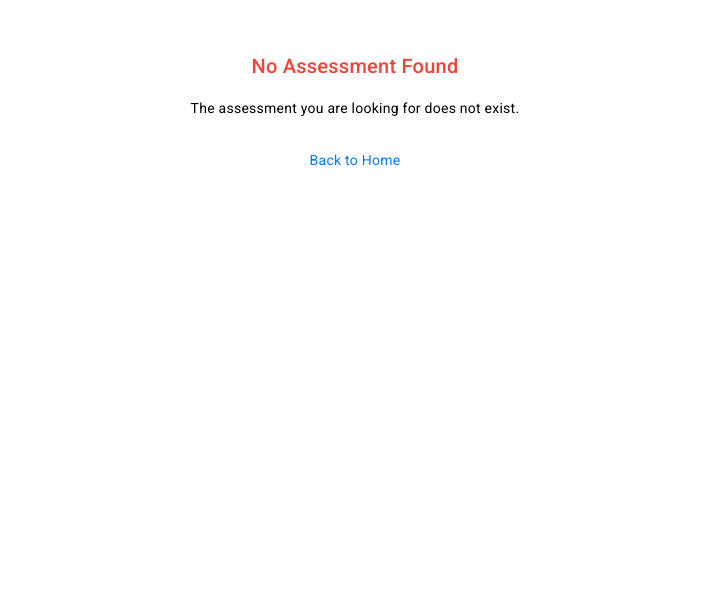
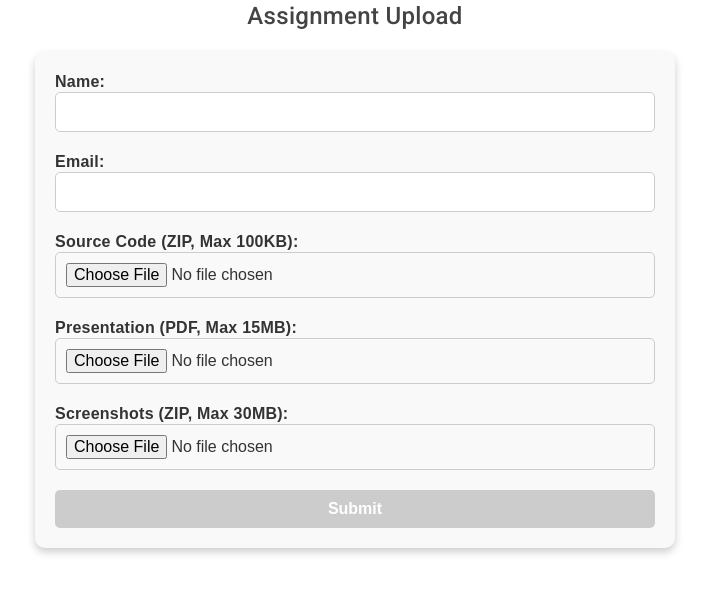
Before and after one commit to vinodh1988/live-assess, an Angular app: page /assignment-upload/1 in a window 1280 px wide. Before the commit this address led to /no-assessment-found. Shown: the top 594 px of the page, without its empty margins (285-994 px from the left). Built offline with nearby package versions, Linux system fonts and the light colour scheme.

Commit message:
assignment-upload

```diff
--- a/src/app/app-routing.module.ts
+++ b/src/app/app-routing.module.ts
@@ -2,13 +2,17 @@ import { NgModule } from '@angular/core';
 import { RouterModule, Routes } from '@angular/router';
 import { TestComponent } from './test/test.component';
 import { NoAssessmentFoundComponent } from './no-assessment-found/no-assessment-found.component';
+import { AssignmentUploadComponent } from './assignment-upload/assignment-upload.component';
 
 const routes: Routes = [
   // The route where both personal details and the test are handled
   { path: 'assessments/:assessmentcode', component: TestComponent },
+  { path: 'assignment-upload/:assignmentcode', component: AssignmentUploadComponent },
   { path: 'no-assessment-found', component: NoAssessmentFoundComponent },
   { path: '**', redirectTo: 'no-assessment-found' },
-  { path: '**', redirectTo: 'assessments/testcode', pathMatch: 'full' } // Fallback route
+  { path: '**', redirectTo: 'assessments/testcode', pathMatch: 'full' },
+
+  // Fallback route
 ];
 
 
--- a/src/app/app.module.ts
+++ b/src/app/app.module.ts
@@ -14,6 +14,7 @@ import { MatDialogModule } from '@angular/material/dialog';
 import { provideAnimationsAsync } from '@angular/platform-browser/animations/async';
 import { ErrorHandlerService } from './interceptors/error-handler.service';
 import { NoAssessmentFoundComponent } from './no-assessment-found/no-assessment-found.component';
+import { AssignmentUploadComponent } from './assignment-upload/assignment-upload.component';
 
 @NgModule({
   declarations: [
@@ -22,7 +23,8 @@ import { NoAssessmentFoundComponent } from './no-assessment-found/no-assessment-
     TestComponent,
     MinutesSecondsPipe,
     ConfirmDialogComponent,
-    NoAssessmentFoundComponent
+    NoAssessmentFoundComponent,
+    AssignmentUploadComponent
   ],
   imports: [
     BrowserModule,
--- /dev/null
+++ b/src/app/assignment-upload/assignment-upload.component.css
@@ -0,0 +1,91 @@
+/* General styling for the form */
+form {
+    max-width: 600px;
+    margin: 0 auto;
+    padding: 20px;
+    background-color: #f9f9f9;
+    border-radius: 10px;
+    box-shadow: 0 4px 8px rgba(0, 0, 0, 0.2);
+    font-family: Arial, sans-serif;
+  }
+
+  /* Style for form labels */
+  label {
+    display: block;
+    font-size: 1rem;
+    font-weight: bold;
+    margin-bottom: 5px;
+    color: #333;
+  }
+
+  /* Style for input fields */
+  input[type="text"],
+  input[type="email"],
+  input[type="file"] {
+    width: 100%;
+    padding: 10px;
+    margin-bottom: 15px;
+    border: 1px solid #ccc;
+    border-radius: 5px;
+    font-size: 1rem;
+    box-sizing: border-box;
+    outline: none;
+  }
+
+  input[type="text"]:focus,
+  input[type="email"]:focus,
+  input[type="file"]:focus {
+    border-color: #007bff;
+    box-shadow: 0 0 5px rgba(0, 123, 255, 0.5);
+  }
+
+  /* Styling for error messages */
+  div[ngIf] {
+    color: #ff0000;
+    font-size: 0.9rem;
+    margin-bottom: 15px;
+  }
+
+  /* Buttons */
+  button[type="submit"] {
+    display: block;
+    width: 100%;
+    padding: 10px 15px;
+    background-color: #007bff;
+    color: white;
+    border: none;
+    border-radius: 5px;
+    font-size: 1rem;
+    font-weight: bold;
+    cursor: pointer;
+    text-align: center;
+    transition: background-color 0.3s ease;
+  }
+
+  button[type="submit"]:disabled {
+    background-color: #ccc;
+    cursor: not-allowed;
+  }
+
+  button[type="submit"]:hover:not(:disabled) {
+    background-color: #0056b3;
+  }
+
+  /* Headings */
+  h2 {
+    text-align: center;
+    margin-bottom: 20px;
+    font-size: 1.5rem;
+    color: #444;
+  }
+
+  /* Responsive Design */
+  @media (max-width: 768px) {
+    form {
+      padding: 15px;
+    }
+
+    h2 {
+      font-size: 1.2rem;
+    }
+  }
--- /dev/null
+++ b/src/app/assignment-upload/assignment-upload.component.html
@@ -0,0 +1,38 @@
+<h2>Assignment Upload</h2>
+<form [formGroup]="uploadForm" (ngSubmit)="onSubmit()">
+  <label>
+    Name:
+    <input formControlName="name" type="text" />
+  </label>
+  <div *ngIf="uploadForm.get('name')?.invalid && uploadForm.get('name')?.touched">
+    Name is required.
+  </div>
+
+  <label>
+    Email:
+    <input formControlName="email" type="email" />
+  </label>
+  <div *ngIf="uploadForm.get('email')?.invalid && uploadForm.get('email')?.touched">
+    Enter a valid email.
+  </div>
+
+  <label>
+    Source Code (ZIP, Max 100KB):
+    <input type="file" (change)="onFileChange($event, 'src', 102400)" />
+  </label>
+  <div *ngIf="errorMessage && !uploadForm.get('src')?.value">{{ errorMessage }}</div>
+
+  <label>
+    Presentation (PDF, Max 15MB):
+    <input type="file" (change)="onFileChange($event, 'presentation', 15728640)" />
+  </label>
+  <div *ngIf="errorMessage && !uploadForm.get('presentation')?.value">{{ errorMessage }}</div>
+
+  <label>
+    Screenshots (ZIP, Max 30MB):
+    <input type="file" (change)="onFileChange($event, 'screenshots', 31457280)" />
+  </label>
+  <div *ngIf="errorMessage && !uploadForm.get('screenshots')?.value">{{ errorMessage }}</div>
+
+  <button type="submit" [disabled]="uploadForm.invalid">Submit</button>
+</form>
--- /dev/null
+++ b/src/app/assignment-upload/assignment-upload.component.ts
@@ -0,0 +1,82 @@
+import { Component } from '@angular/core';
+import { FormBuilder, FormGroup, Validators } from '@angular/forms';
+import { AssessmentService } from '../services/assessment.service';
+import { ActivatedRoute } from '@angular/router';
+
+@Component({
+  selector: 'app-assignment-upload',
+  templateUrl: './assignment-upload.component.html',
+  styleUrls: ['./assignment-upload.component.css']
+})
+export class AssignmentUploadComponent {
+  uploadForm: FormGroup;
+  assignmentCode!: string;
+  errorMessage: string | null = null;
+
+  constructor(
+    private fb: FormBuilder,
+    private assessmentService: AssessmentService,
+    private route: ActivatedRoute
+  ) {
+    // Initialize the form
+    this.uploadForm = this.fb.group({
+      name: ['', [Validators.required]],
+      email: ['', [Validators.required, Validators.email]],
+      src: [null, [Validators.required]],
+      presentation: [null, [Validators.required]],
+      screenshots: [null, [Validators.required]]
+    });
+
+    // Get assignmentCode from the route
+    this.assignmentCode = this.route.snapshot.params['assignmentcode'];
+  }
+
+  validateFileSize(file: File, maxSize: number): boolean {
+    return file.size <= maxSize;
+  }
+
+  onFileChange(event: any, controlName: string, maxSize: number): void {
+    const file = event.target.files[0];
+    if (file && this.validateFileSize(file, maxSize)) {
+      this.uploadForm.patchValue({ [controlName]: file });
+      this.errorMessage = null;
+    } else {
+      this.uploadForm.patchValue({ [controlName]: null });
+      this.errorMessage = `File exceeds the size limit of ${maxSize / (1024 * 1024)} MB`;
+    }
+  }
+
+  onSubmit(): void {
+    if (this.uploadForm.valid) {
+      const formData = new FormData();
+      formData.append('src', this.uploadForm.get('src')?.value);
+      formData.append('presentation', this.uploadForm.get('presentation')?.value);
+      formData.append('screenshots', this.uploadForm.get('screenshots')?.value);
+      formData.append('name', this.uploadForm.get('name')?.value);
+      formData.append('email', this.uploadForm.get('email')?.value);
+      formData.append('assignmentcode', this.assignmentCode);
+
+      this.assessmentService.uploadAssignment(formData).subscribe({
+        next: (response) => {
+          console.log('Upload successful:', response);
+          window.close();
+          alert('Upload successful!');
+        },
+        error: (error) => {
+          console.error('Upload failed:', error);
+
+  // Provide specific alerts based on the HTTP status
+  if (error.status === 400) {
+    alert('Upload failed: Check the size of the files.'); // Alert for 400 Bad Request
+  } else if (error.status === 404) {
+    alert('Upload failed: Check the URL.'); // Alert for 404 Not Found
+  } else if (error.status === 500) {
+    alert('Upload failed: Internal Server Error. Please try again later.'); // Alert for 500 Internal Server Error
+  } else {
+    alert('Upload failed: An unexpected error occurred. Please try again.'); // Generic alert for other errors
+  }
+        }
+      });
+    }
+  }
+}
--- a/src/app/services/assessment.service.ts
+++ b/src/app/services/assessment.service.ts
@@ -51,4 +51,8 @@ export class AssessmentService {
   }
 
 
+  uploadAssignment(formData: FormData): Observable<any> {
+    return this.http.post(`${this.apiUrl}/project-uploads`, formData,this.getHeaders());
+  }
+
 }
```
Also changed, not shown: 10 other files (tests, documents, lock files or other folders).
